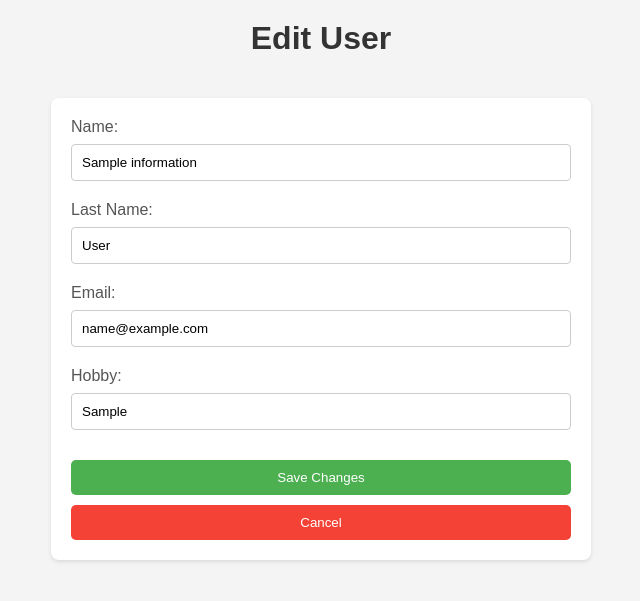
After one commit to CristianRC7/CRUD-php, a PHP site: page /page/edit_data.php?id=1 in a window 1280 px wide. The commit adds this page. Shown: the top 601 px of the page, without its empty margins (319-959 px from the left). Run offline with PHP 8.4, Linux system fonts and the light colour scheme; tables that the repository leaves empty or names only in its code hold one stand-in row (values such as "Sample post").

Commit message:
Finished project

```diff
--- a/backend/conexion.php
+++ b/backend/conexion.php
@@ -1,9 +1,9 @@
 <?php
 
-$servername = "localhost";
-$username = "root";
-$password = "";
-$dbname = "crud";
+$servername = "localhost"; // Replace with your server name or IP
+$username = "root"; // Replace with your database username
+$password = ""; // Replace with your database password
+$dbname = "crud"; // Replace with your database name
 
 $conn = new mysqli($servername, $username, $password, $dbname);
 
--- a/backend/create.php
+++ b/backend/create.php
@@ -11,8 +11,7 @@ if ($_SERVER["REQUEST_METHOD"] == "POST") {
             VALUES ('$name', '$last_name', '$email', '$hobby')";
 
     if ($conn->query($sql) === TRUE) {
-        header('Location: ../index.php');
-        exit;
+        echo "<script>alert('User created successfully'); window.location.href = '../index.php';</script>";
     } else {
         echo "Error: " . $sql . "<br>" . $conn->error;
     }
--- /dev/null
+++ b/frontend/edit_data.css
@@ -0,0 +1,70 @@
+body {
+    font-family: Arial, sans-serif;
+    background-color: #f4f4f4;
+    margin: 0;
+    padding: 0;
+    display: flex;
+    flex-direction: column;
+    align-items: center;
+}
+
+h1 {
+    color: #333;
+    margin-top: 20px;
+}
+
+form {
+    background-color: white;
+    padding: 20px;
+    border-radius: 8px;
+    box-shadow: 0 2px 4px rgba(0, 0, 0, 0.1);
+    width: 50%;
+    max-width: 500px;
+    margin-top: 20px;
+}
+
+label {
+    display: block;
+    margin-bottom: 8px;
+    color: #555;
+}
+
+input[type="text"],
+input[type="email"] {
+    width: 100%;
+    padding: 10px;
+    margin-bottom: 20px;
+    border: 1px solid #ccc;
+    border-radius: 4px;
+    box-sizing: border-box;
+}
+
+button[type="submit"],
+button[type="button"] {
+    padding: 10px 20px;
+    border: none;
+    border-radius: 5px;
+    cursor: pointer;
+    transition: background-color 0.3s ease;
+    display: block;
+    width: 100%;
+    margin-top: 10px;
+}
+
+button[type="submit"] {
+    background-color: #4CAF50;
+    color: white;
+}
+
+button[type="submit"]:hover {
+    background-color: #45a049;
+}
+
+button.cancel-button {
+    background-color: #f44336;
+    color: white;
+}
+
+button.cancel-button:hover {
+    background-color: #e53935;
+}
--- /dev/null
+++ b/page/edit_data.php
@@ -0,0 +1,51 @@
+<!DOCTYPE html>
+<html lang="en">
+<head>
+    <meta charset="UTF-8">
+    <meta name="viewport" content="width=device-width, initial-scale=1.0">
+    <title>Edit User</title>
+    <link rel="stylesheet" href="../frontend/edit_data.css">
+</head>
+<body>
+    <h1>Edit User</h1>
+    <?php
+    include '../backend/conexion.php';
+
+    if (isset($_GET['id'])) {
+        $id = $_GET['id'];
+        $sql = "SELECT * FROM personal_information WHERE id = $id";
+        $result = $conn->query($sql);
+
+        if ($result->num_rows > 0) {
+            $row = $result->fetch_assoc();
+            ?>
+            <form action="../backend/edit.php" method="POST">
+                <input type="hidden" name="id" value="<?php echo $row['id']; ?>">
+                <label for="name">Name:</label>
+                <input type="text" name="name" value="<?php echo $row['name']; ?>" required>
+                <label for="last_name">Last Name:</label>
+                <input type="text" name="last_name" value="<?php echo $row['last_name']; ?>" required>
+                <label for="email">Email:</label>
+                <input type="email" name="email" value="<?php echo $row['email']; ?>">
+                <label for="hobby">Hobby:</label>
+                <input type="text" name="hobby" value="<?php echo $row['hobby']; ?>">
+                <button type="submit">Save Changes</button>
+                <button type="button" class="cancel-button" onclick="goToIndex()">Cancel</button>
+            </form>
+            <?php
+        } else {
+            echo "No user found with this ID.";
+        }
+    } else {
+        echo "No ID specified.";
+    }
+
+    $conn->close();
+    ?>
+    <script>
+        function goToIndex() {
+            window.location.href = '../index.php';
+        }
+    </script>
+</body>
+</html>
```
Also changed, not shown: backend/database.txt (added, +30 -0 lines), backend/delete.php (+9 -3 lines), backend/edit.php (added, +21 -0 lines), frontend/add_data.css (added, +76 -0 lines), frontend/style.css (+67 -10 lines), index.php (+7 -7 lines), page/add_data.php (+18 -11 lines).
